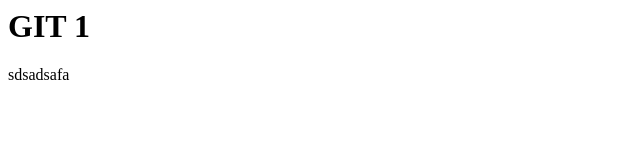
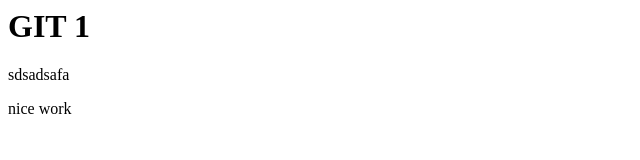
Before and after one commit to aabbcc101/first, a plain HTML site: page index.html in a window 1280 px wide. Shown: the full height of the page, 0-640 px from the left. Drawn offline with Linux system fonts and the light colour scheme.

Commit message:
Update index.html

```diff
--- a/index.html
+++ b/index.html
@@ -3,5 +3,6 @@
 	<body>
 		<h1> GIT 1 </h1>
 		<p> sdsadsafa </p>
+		<p>nice work</p>
 	</body>
 </html>
```
